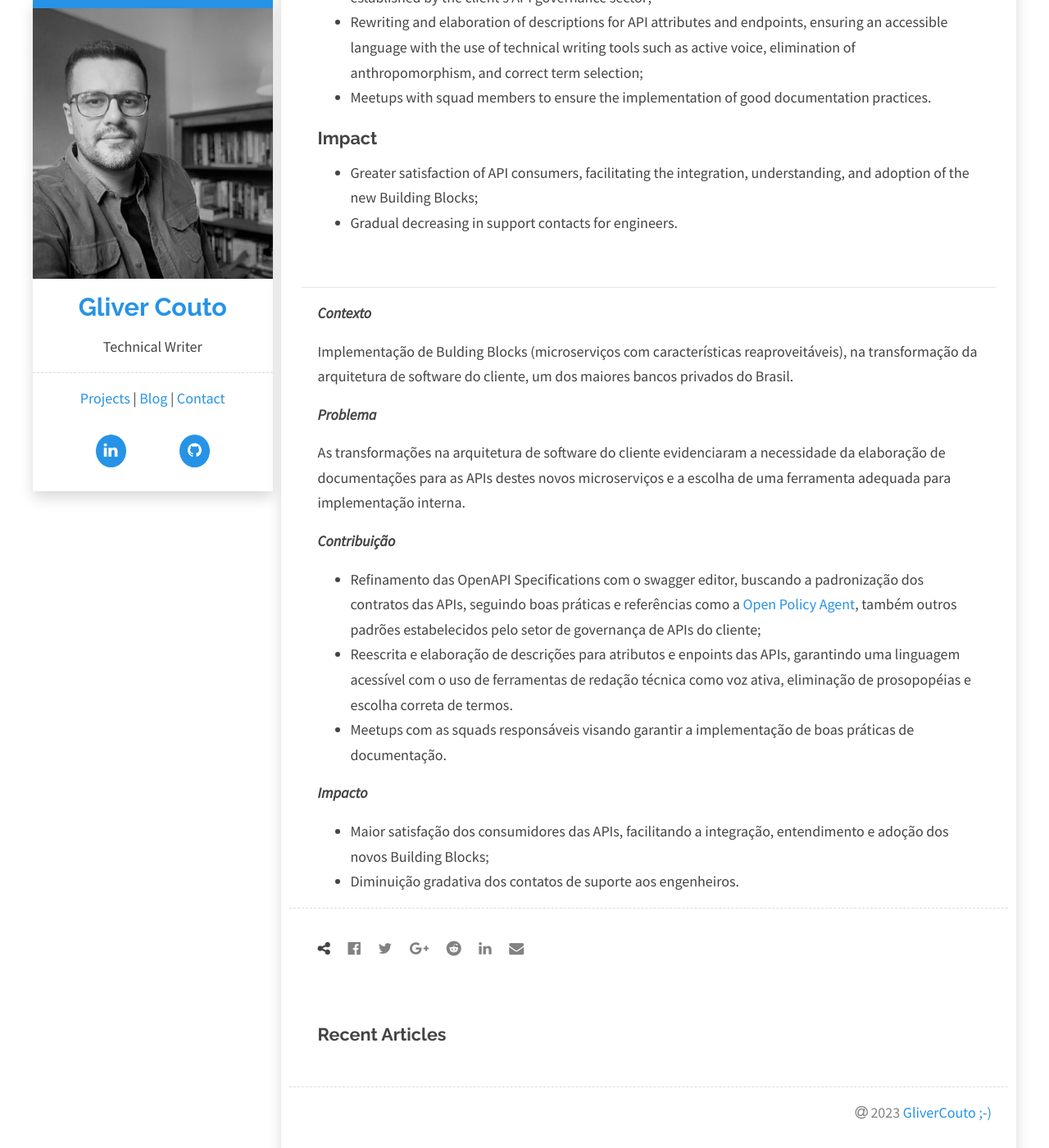
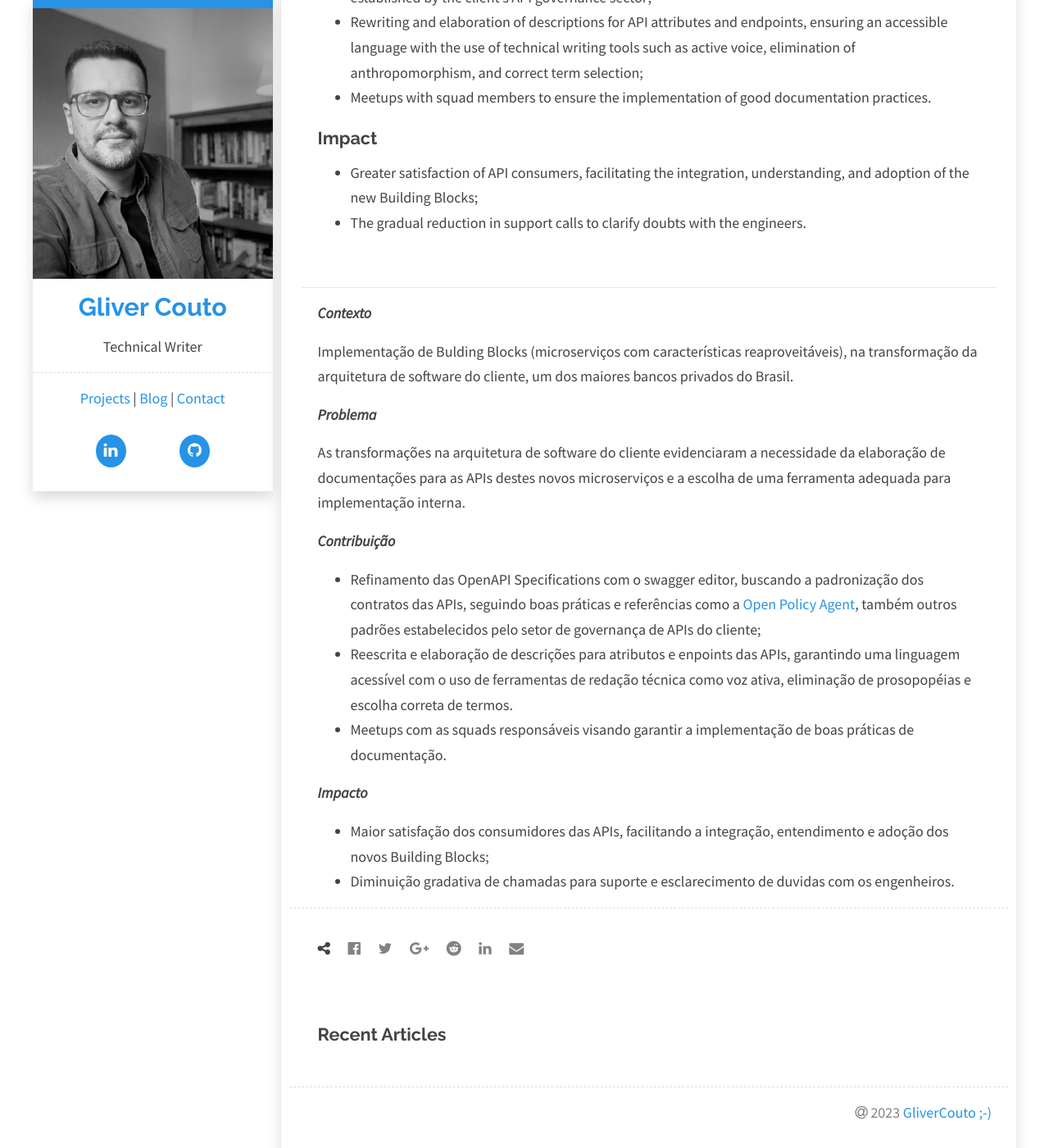
Before and after one commit to gliverCouto/glivercouto.github.io, a Jekyll site: the page built from _projects/api-documentation.md, in a window 1280 px wide and 1400 px high, scrolled down 1135 px. Shown: the whole window at 82% size. Built offline with Jekyll 4.4.1, drawn with Linux system fonts in a browser that asks for light colours; comment, search, counter and statistics services are not loaded; some of the changed text lies outside the part shown.

Commit message:
Update api-documentation.md

```diff
--- a/_projects/api-documentation.md
+++ b/_projects/api-documentation.md
@@ -24,7 +24,7 @@ The software architecture transformations at the client highlighted the need for
 ### Impact ###
 
 - Greater satisfaction of API consumers, facilitating the integration, understanding, and adoption of the new Building Blocks;
-- Gradual decreasing in support contacts for engineers.
+- The gradual reduction in support calls to clarify doubts with the engineers.
 
 <br />
 
@@ -47,4 +47,4 @@ As transformações na arquitetura de software do cliente evidenciaram a necessi
 ***Impacto***
 
 - Maior satisfação dos consumidores das APIs, facilitando a integração, entendimento e adoção dos novos Building Blocks;
-- Diminuição gradativa dos contatos de suporte aos engenheiros.
+- Diminuição gradativa de chamadas para suporte e esclarecimento de duvidas com os engenheiros.
```
Also changed, not shown: other parts of _projects/api-documentation.md (+1 -1 lines).
